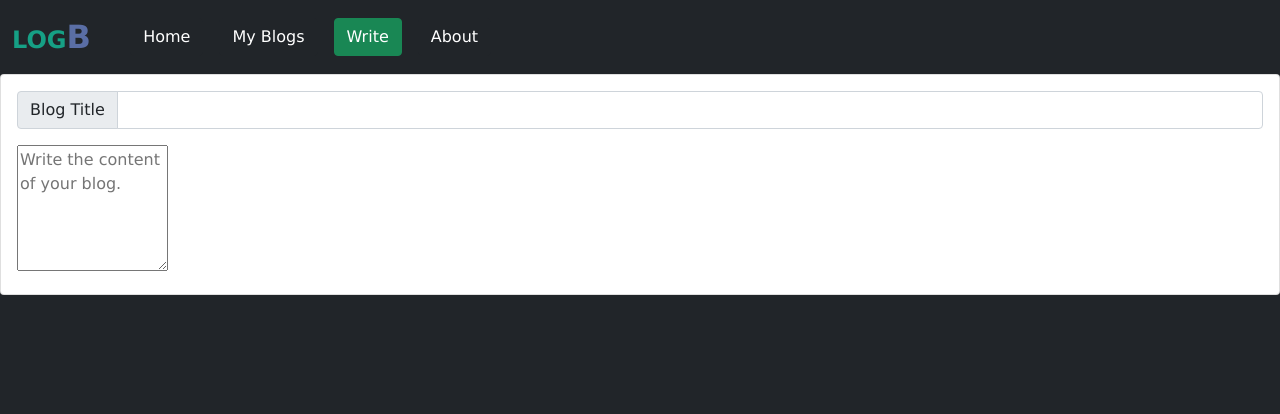
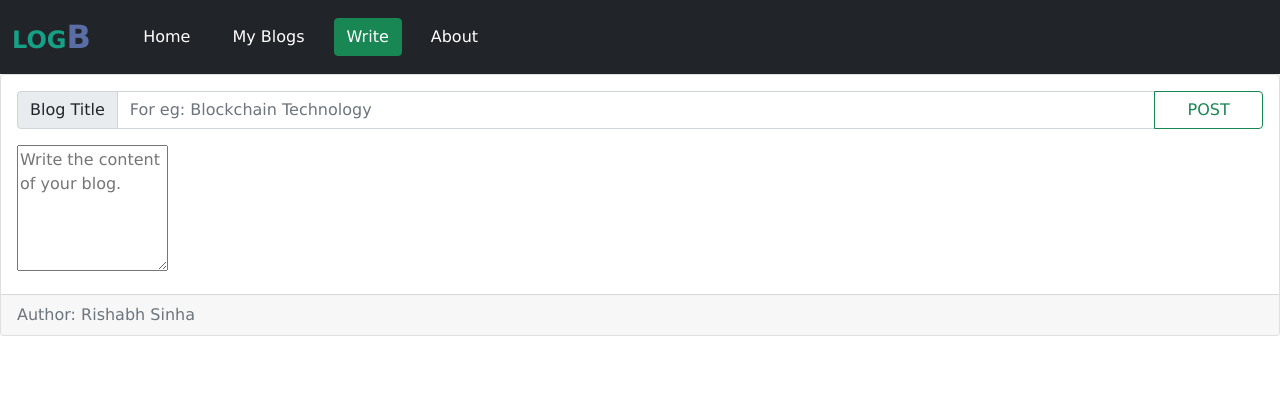
Before and after one commit to OmAvhad/LogB, a Django app: template templates/main/write.html in a window 1280 px wide. Shown: the top 414 px of the page. Run offline with Django 4.2, Linux system fonts and the light colour scheme; the template is opened without the code that fills it, so the values that code supplies are empty; some libraries are stand-ins or nearby versions.

Commit message:
Validation to Write tab

```diff
--- a/templates/main/write.html
+++ b/templates/main/write.html
@@ -18,7 +18,7 @@
         integrity="sha384-1BmE4kWBq78iYhFldvKuhfTAU6auU8tT94WrHftjDbrCEXSU1oBoqyl2QvZ6jIW3" crossorigin="anonymous">
     <link rel="stylesheet" href="https://cdnjs.cloudflare.com/ajax/libs/font-awesome/5.12.1/css/all.min.css">
     <!-- <link rel="stylesheet" href="/Quiz/css/home.css"> -->
-    <title>Login</title>
+    <title>Write</title>
 </head>
 
 <style>
@@ -37,7 +37,7 @@
 
 
 
-<body class="bg-dark">
+<body>
     <!-- body  -->
 
     <!-- Navbar -->
@@ -79,21 +79,31 @@
         </div>
     </nav>
 
+    <form>
 
         <div class="card">
             <div class="card-body">
                 <div class="input-group mb-3">
                     <span class="input-group-text" id="inputGroup-sizing-default">Blog Title</span>
-                <input type="text" class="form-control" aria-label="Sizing example input" aria-describedby="inputGroup-sizing-default">
+                    <input type="text" class="form-control" id="blog_write_title" name="blog_write_title" placeholder="For eg: Blockchain Technology" aria-label="Sizing example input"
+                        aria-describedby="inputGroup-sizing-default" required>
+                    <button class="btn btn-outline-success" type="submit"
+                        id="a-addon2">&nbsp;&nbsp;&nbsp;&nbsp;POST&nbsp;&nbsp;&nbsp;&nbsp; </button>
                 </div>
-            <textarea id="article_content" cols="16" rows="5" placeholder="Write the content of your blog."></textarea>
+                <textarea id="article_content" cols="16" rows="5"
+                    placeholder="Write the content of your blog."></textarea>
                 <script>
                     CKEDITOR.replace('article_content');
+                    CKEDITOR.config.height = 500;
                 </script>
 
             </div>
+            <div class="card-footer text-muted">
+                Author: Rishabh Sinha
+            </div>
         </div>
 
+    </form>
 
 
 
@@ -112,7 +122,6 @@
     <script src="https://cdn.jsdelivr.net/npm/@popperjs/core@2.10.2/dist/umd/popper.min.js" integrity="sha384-7+zCNj/IqJ95wo16oMtfsKbZ9ccEh31eOz1HGyDuCQ6wgnyJNSYdrPa03rtR1zdB" crossorigin="anonymous"></script>
     <script src="https://cdn.jsdelivr.net/npm/bootstrap@5.1.3/dist/js/bootstrap.min.js" integrity="sha384-QJHtvGhmr9XOIpI6YVutG+2QOK9T+ZnN4kzFN1RtK3zEFEIsxhlmWl5/YESvpZ13" crossorigin="anonymous"></script>
     -->
-    <br><br><br><br><br>
 </body>
 
 </html>
```
Lines whose indentation alone changed are shown as unchanged.
